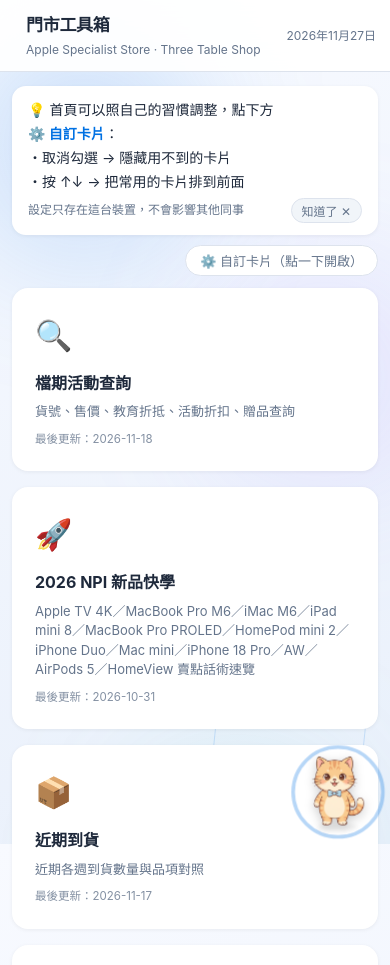
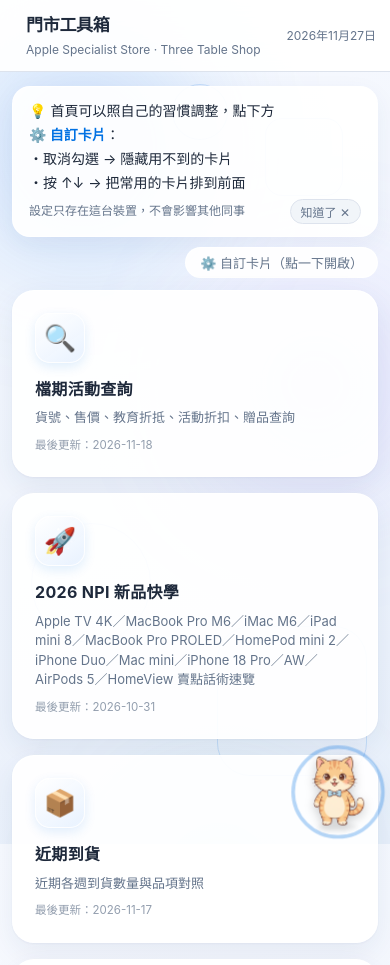
Before and after one commit to tksqftksqf-ui/store-manual, a plain HTML site: page index.html in a window 390 px wide. Shown: the top 965 px of the page. Drawn offline with Linux system fonts and the light colour scheme.

Commit message:
首頁卡片改為霧面玻璃質感（手機退回輕量版）

```diff
--- a/index.html
+++ b/index.html
@@ -42,6 +42,20 @@ body{background:linear-gradient(160deg,#f8faff,#e9f0fb) fixed}
 @keyframes bgFloat{from{transform:translateY(-12px) rotate(-6deg)}to{transform:translateY(12px) rotate(6deg)}}
 @media (prefers-reduced-motion:reduce){.bg-deco .blob,.bg-deco .shape{animation:none}}
 @media print{.bg-deco{display:none}}
+/* 首頁卡片：霧面玻璃質感（手機退回輕量版，維持捲動順暢） */
+.entry-card{background:rgba(255,255,255,.66);-webkit-backdrop-filter:blur(14px) saturate(170%);backdrop-filter:blur(14px) saturate(170%);border:1px solid rgba(255,255,255,.9);border-radius:22px;box-shadow:0 10px 30px rgba(30,60,120,.08),0 1px 3px rgba(30,60,120,.05);transition:transform .2s,box-shadow .2s,background .2s,border-color .2s}
+@media (hover:hover){.entry-card:hover{background:rgba(255,255,255,.84);border-color:rgba(0,113,227,.35);transform:translateY(-3px);box-shadow:0 16px 38px rgba(0,113,227,.14),0 2px 6px rgba(30,60,120,.06)}}
+.entry-card:active{transform:translateY(-1px) scale(.99)}
+.entry-icon{width:50px;height:50px;display:grid;place-items:center;font-size:26px;margin-bottom:14px;border-radius:15px;background:linear-gradient(145deg,rgba(255,255,255,.95),rgba(225,238,255,.75));box-shadow:inset 0 0 0 1px rgba(255,255,255,.9),0 4px 12px rgba(0,113,227,.12)}
+.entry-title{letter-spacing:.02em}
+.entry-date{opacity:.7}
+.cc-tip,.cc-panel{background:rgba(255,255,255,.66);-webkit-backdrop-filter:blur(14px) saturate(170%);backdrop-filter:blur(14px) saturate(170%);border:1px solid rgba(255,255,255,.9);border-radius:18px;box-shadow:0 8px 24px rgba(30,60,120,.06)}
+.cc-btn{background:rgba(255,255,255,.66);-webkit-backdrop-filter:blur(10px);backdrop-filter:blur(10px);border-color:rgba(255,255,255,.9)}
+.new-badge{box-shadow:0 2px 8px rgba(225,29,72,.3)}
+@media (max-width:700px){
+  .entry-card,.cc-tip,.cc-panel,.cc-btn{-webkit-backdrop-filter:none;backdrop-filter:none;background:rgba(255,255,255,.92)}
+  .bg-deco .blob,.bg-deco .shape{animation:none}
+}
 </style>
 </head>
 <body>
```
